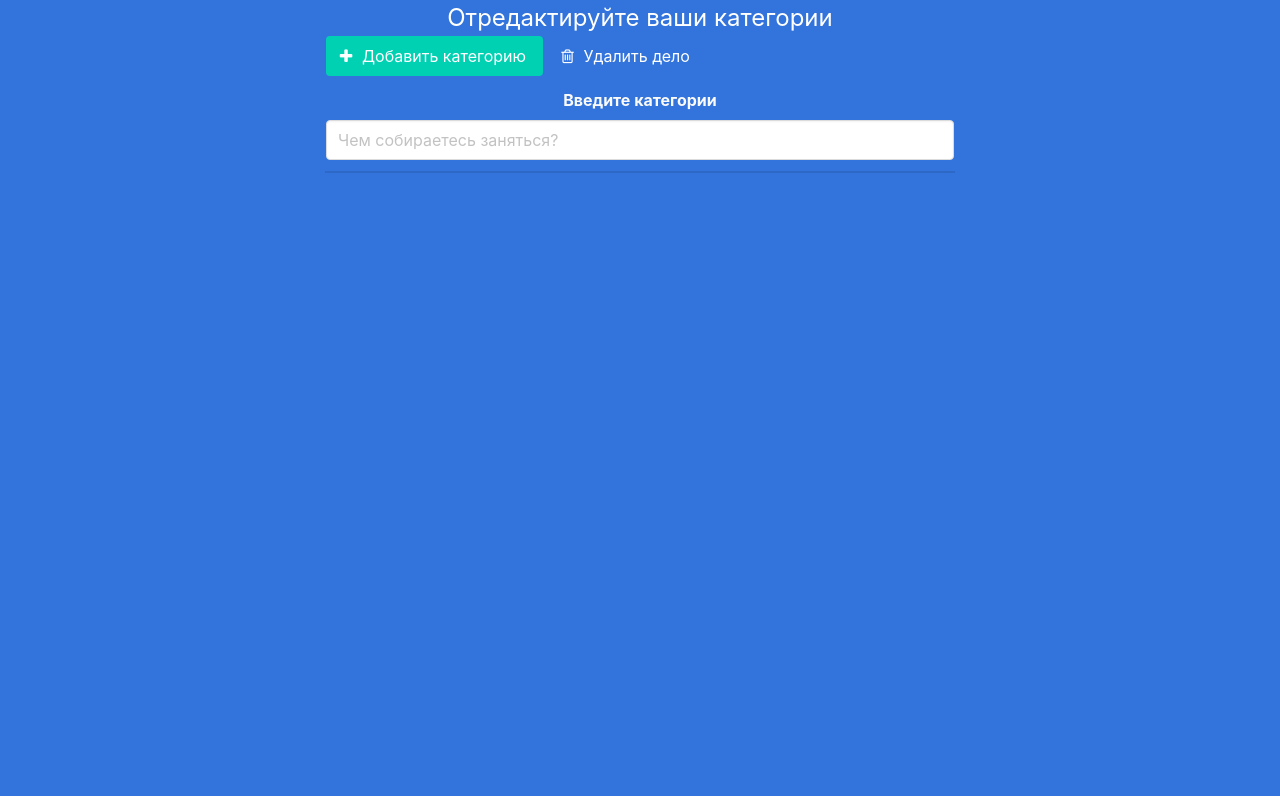
After one commit to isakura313/django_pro, a Django app: page /category/ in a window 1280 px wide. The commit adds this page. Run offline with Django 3.2, Linux system fonts and the light colour scheme; data that the repository does not hold is empty.

Commit message:
first commit

```diff
--- a/todo/urls.py
+++ b/todo/urls.py
@@ -15,10 +15,12 @@ Including another URLconf
 """
 from django.conf.urls import url
 from django.contrib import admin
-from todolist.views import index
+from todolist.views import todo
+from todolist.views import category
 
 
 urlpatterns = [
     url(r'^admin/', admin.site.urls),
-    url(r'^$', index, name="TodoList"),
+    url(r'^todo/', todo, name="TodoList"),
+    url(r'^category/', category, name="Category"),
 ]
--- a/todolist/models.py
+++ b/todolist/models.py
@@ -16,6 +16,6 @@ class TodoList(models.Model): #Todolist able name that inherits models.Model
     due_date = models.DateField(default=timezone.now().strftime("%Y-%m-%d")) # a date
     category = models.ForeignKey(Category, default="general",on_delete=models.PROTECT) # a foreignkey
     class Meta:
-        ordering = ["-created"] #ordering by the created field
+        ordering = ["-created"] #сортировка по их созданию
     def __str__(self):
         return self.title #name to be shown when called
--- /dev/null
+++ b/todolist/templates/category.html
@@ -0,0 +1,64 @@
+<!DOCTYPE html>
+<html lang="ru">
+<head>
+  <meta charset="UTF-8">
+  <title> Приложение для отслеживания собственных дел</title>
+
+  {% load static %}
+    <link rel="shortcut icon" type="image/png" href="{% static 'favicon.png' %}"/>
+    <link rel="stylesheet" href="{% static 'style.css' %}">
+   <link rel="stylesheet" type="text/css" href="{% static 'bulma.min.css' %}">
+    <link rel="stylesheet" href="https://stackpath.bootstrapcdn.com/font-awesome/4.7.0/css/font-awesome.min.css">
+</head>
+<body>
+<div django-app="TaskManager">
+    <div class="columns has-background-link main has-text-white is-centered">
+        <div class="column  is-half">
+    <h1 class="is-size-4 has-text-centered"> Отредактируйте ваши категории </h1>
+
+
+             <form action="" method="post">
+            {% csrf_token %} <!-- csrf для базовой безопасности нашего приложения -->
+                 <div class="field">
+                    <button class="button is-primary" name="taskAdd" type="submit">
+                        <span class="icon is-small">
+                            <i class="fa fa-plus"></i>
+                        </span>
+                        <span>Добавить категорию</span>
+                    </button>
+                    <button class="button is-link taskDelete" name="taskDelete" formnovalidate="" type="submit" onclick="$('input#sublist').click();">
+                        <span class="icon is-small">
+                            <i class="fa fa-trash-o"></i>
+                        </span>
+                        <span>
+                        Удалить дело
+                        </span>
+                    </button>
+                </div>
+                <div class="field has-text-centered">
+                    <label for="description" class="label has-text-white-bis">Введите категории</label>
+                    <div class="control">
+                        <input type="text" id="description" class="input" placeholder="Чем собираетесь заняться?" name="name" required>
+                    </div>
+                </div>
+
+
+
+    <div class="list is-hoverable">
+        {% for category in categories %}
+        <div class="list-item">
+            <label class="checkbox">
+                <input type="checkbox" class="checkbox" name="check" value="{{category.id}}">
+            <span class="complete-">{{ category.name }}</span>
+            </label>
+            </div>
+            {% endfor %}
+
+             </div>
+        </div>
+
+</div>
+    </form>
+ </div>
+</body>
+</html>
--- a/todolist/templates/index.html
+++ b/todolist/templates/todo.html
@@ -65,10 +65,9 @@
             {% for todo in todos %} <!-- шаблонный язык django- for loop -->
                 <div class="list-item">
                     <label class="checkbox">
-
                     <input type="checkbox" class=" checkbox" name="checkedbox" value="{{ todo.id }}">
                         <span class="complete-">{{ todo.title }}</span>
-                        </label>
+                    </label>
                     <span class=" category-{{ todo.category }} has-text-info">{{ todo.category }}</span>
                     <strong class="is-pulled-right"><i class="fa fa-calendar"></i>{{ todo.created }} - {{ todo.due_date }}</strong>
                 </div>
--- a/todolist/views.py
+++ b/todolist/views.py
@@ -1,6 +1,6 @@
-from django.shortcuts import render,redirect
+from django.shortcuts import render, redirect
 from .models import TodoList, Category
-def index(request): #the index view
+def todo(request): #the index view
     todos = TodoList.objects.all() #quering all todos with the object manager
     categories = Category.objects.all() #getting all categories with object manager
     if request.method == "POST": #checking if the request method is a POST
@@ -12,7 +12,7 @@ def index(request): #the index view
             content = title + " -- " + date + " " + category #content
             Todo = TodoList(title=title, content=content,  due_date=date, category=Category.objects.get(name=category))
             Todo.save() #saving the todo
-            return redirect("/") #reloading the page
+            return redirect("/todo") #reloading the page
         if "taskDelete" in request.POST: #checking if there is a request to delete a todo
             checkedlist = request.POST.getlist('checkedbox') #checked todos to be deleted
             print(checkedlist)
@@ -24,4 +24,26 @@ def index(request): #the index view
                 except BaseException:
                     print("я не могу удалить")
                     # print(TodoList.objects.get(id=20))
-    return render(request, "index.html", {"todos": todos, "categories":categories})
+    return render(request, "todo.html", {"todos": todos, "categories":categories})
+
+
+def category(request):
+    categories = Category.objects.all()  # getting all categories with object manager
+    if request.method == "POST": #checking if the request method is a POST
+        if "taskAdd" in request.POST: #checking if there is a request to add a todo
+            name = request.POST["name"] #имя нашей категории
+            category = Category(name=name)
+            category.save() #saving the todo
+            return redirect("/category") #reloading the page
+        if "taskDelete" in request.POST: #checking if there is a request to delete a todo
+            cl = request.POST.getlist('check') #checked category to be deleted
+            print(len(cl))
+            for i in range(len(cl)):
+                try:
+                    print(int(cl[i]))
+                    Categ = Category.objects.filter(id=int(cl[i]))
+                    Categ.delete() #deleting todo
+                except BaseException:
+                    print("я не могу удалить")
+                    # print(TodoList.objects.get(id=20))
+    return render(request, "category.html", {"categories": categories})
```
